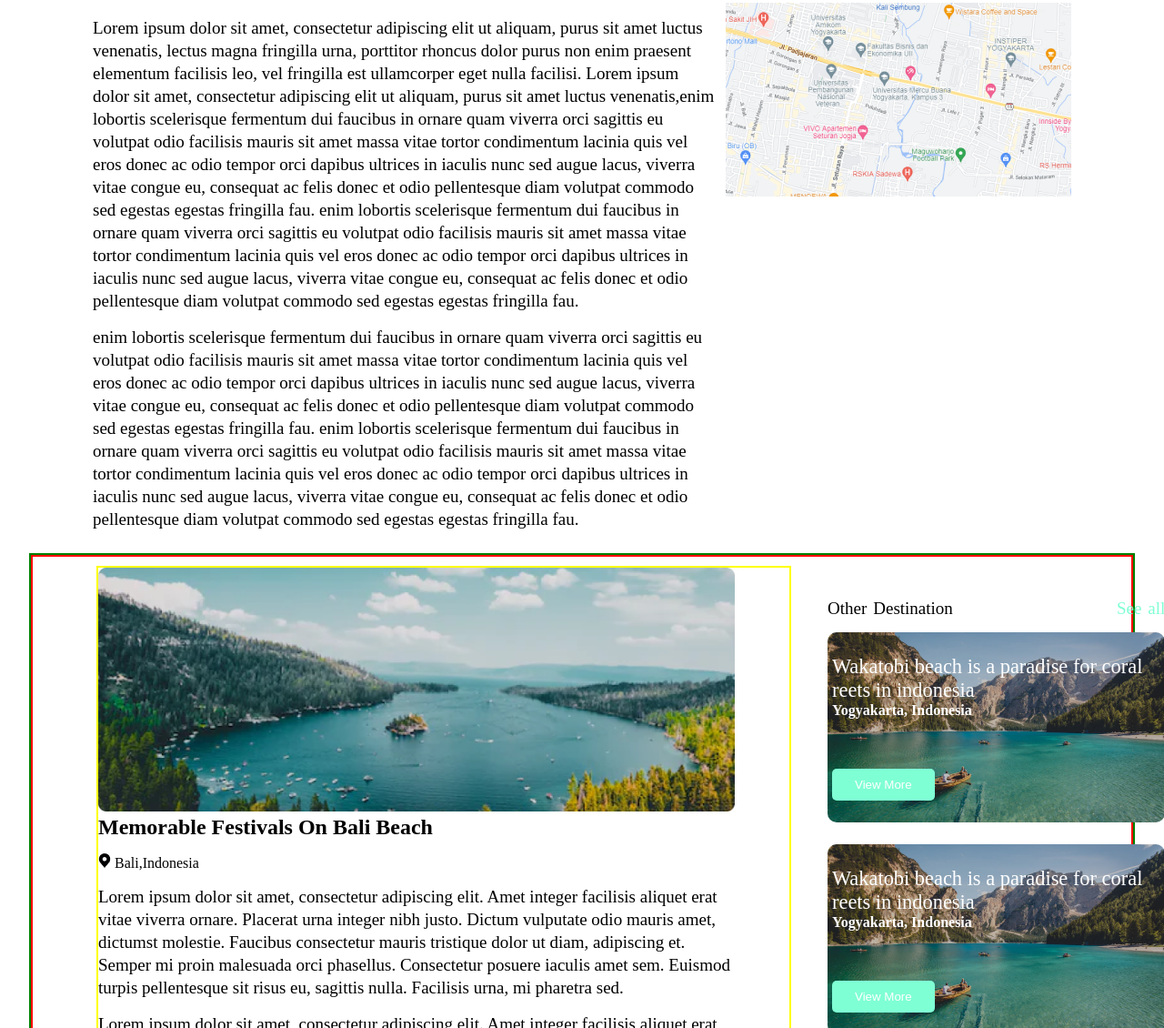
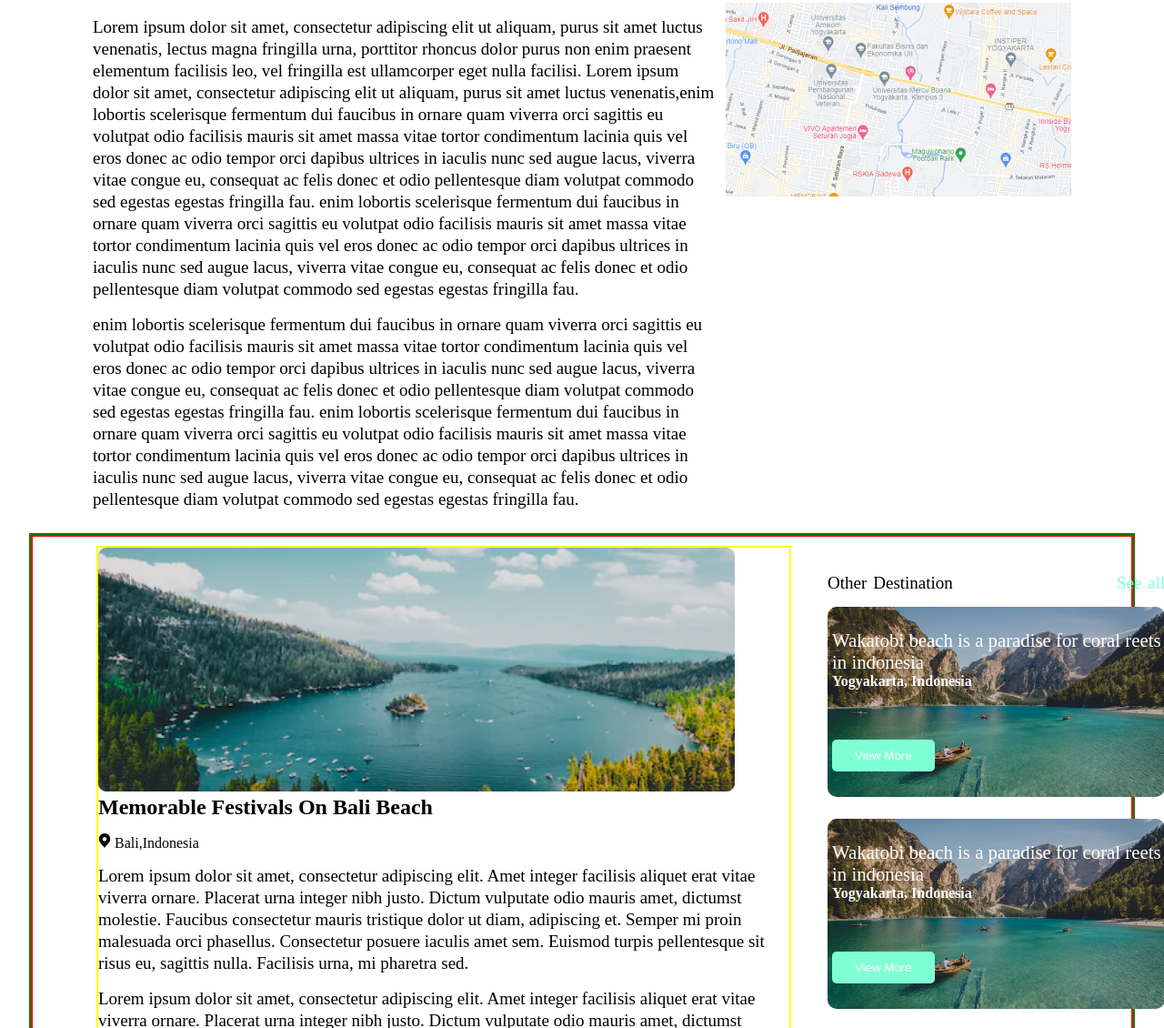
Before and after one commit to DEVZARAH/travel_laja, a plain HTML site: page discover.html in a window 1280 px wide. Shown: the part 334-1464 px from the top of the page at 91% size. Drawn offline with Linux system fonts and the light colour scheme.

Commit message:
third_commit

```diff
--- a/css/discover.css
+++ b/css/discover.css
@@ -49,8 +49,8 @@ p {
 }
 .secondTextDis p{
   margin: 15px 0px;
-  line-height: 25px;
-  max-width: 700px;
+  line-height: 24px;
+
 }
 .map2{
   max-width: 700px;
@@ -90,9 +90,9 @@ p {
 }
 
 .halfText {
-  width: 700px;
-  line-height: 25px;
   margin: 15px 0px;
+  line-height: 24px;
+
 }
 .sameimg {
   display: flex;
@@ -113,7 +113,7 @@ p {
   color: white;
 }
 .try p {
-  font-size: 22.4px;
+  font-size: 1.3em;
   margin-top: 15px;
   color: white;
 }
@@ -131,6 +131,10 @@ p {
   max-width: 100%;
 }
 @media screen and (max-width:767px) {
+  /* .flexone{
+    text-align: center;
+  } */
+
   .secondDis {
   margin: 0px;
   display: flex;
@@ -139,6 +143,11 @@ p {
   gap: 10px;
   /* padding: 10px 70px; */
 }
+.secondTextDis p{
+ padding: 10px 0px;
+  margin-left: 0px;
+}
+
 .flexone {
   display: flex;
   flex-direction: column;
--- a/css/index.css
+++ b/css/index.css
@@ -235,6 +235,9 @@ padding-bottom: 30px;
   font-size: 30px;
 }
 @media screen and (max-width: 767px) {
+  main{
+    margin: 0 auto;
+  }
 nav{
   display: none;
 }
```
